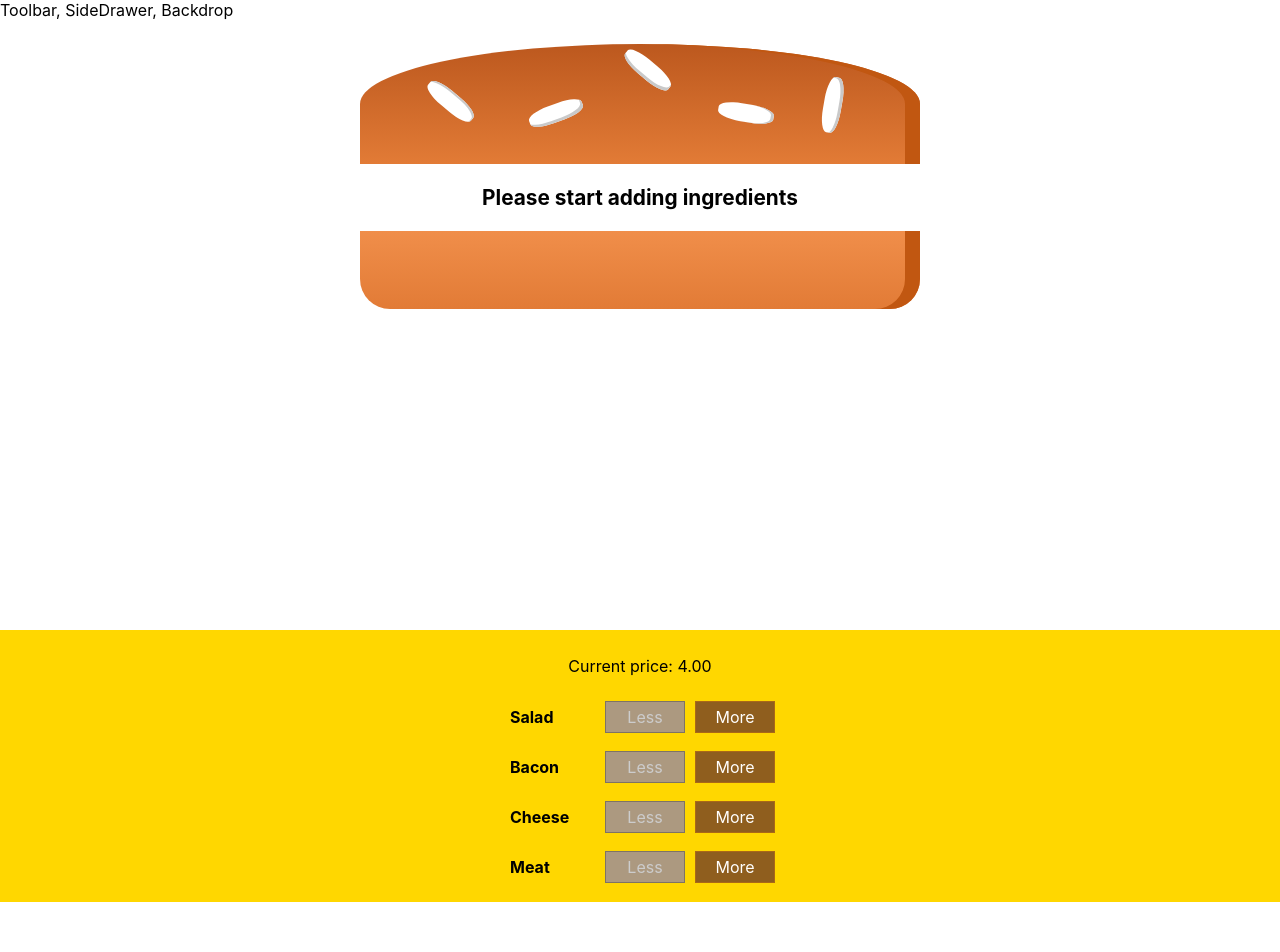
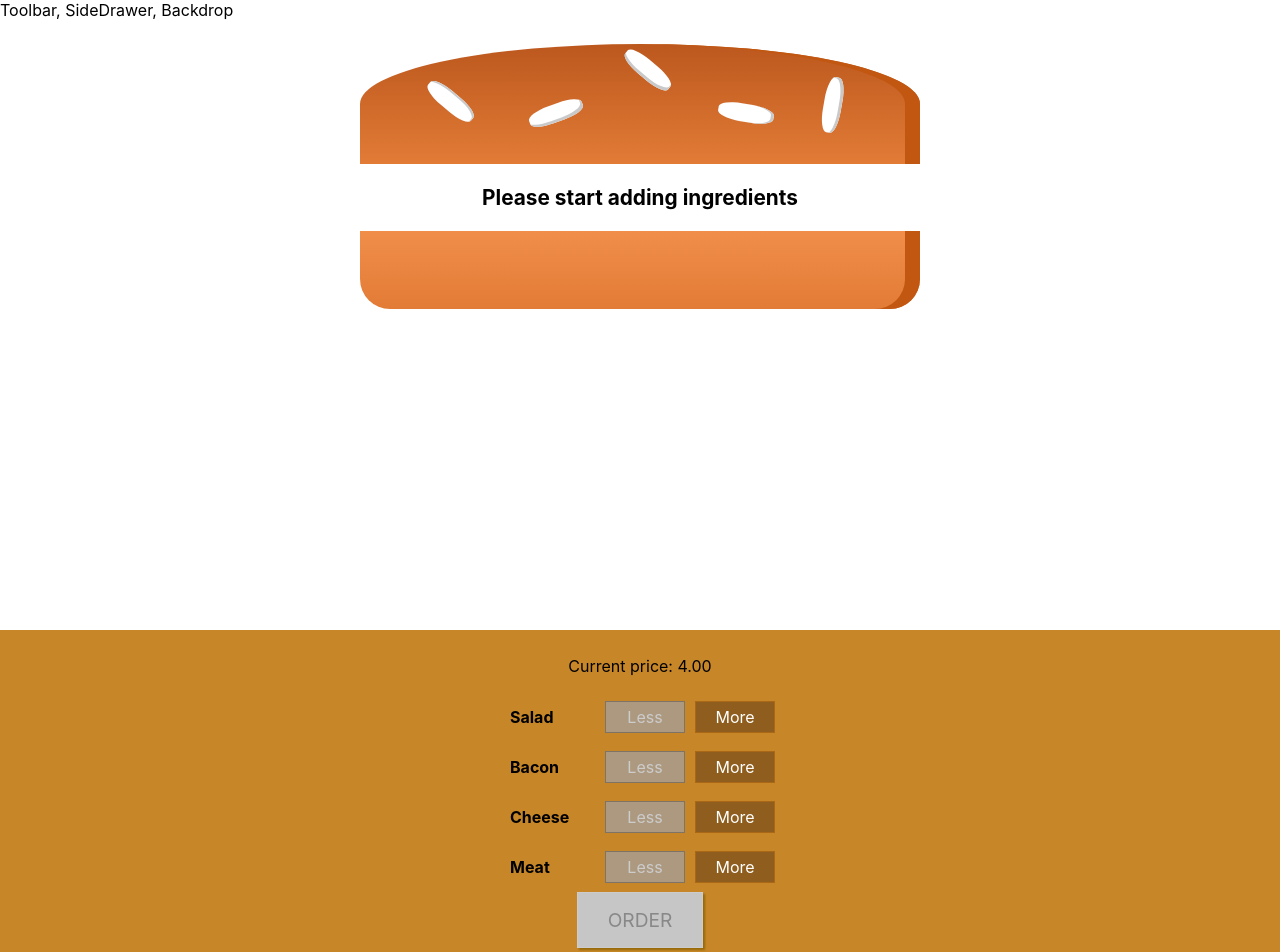
Before and after one commit to IvanHrushevich/react_burger-builder, a React (Create React App) app: page / in a window 1280 px wide. Shown: the top 952 px of the page. Before the commit the page ends 902 px from the top, so only its background shows below. Built offline with nearby package versions, Linux system fonts and the light colour scheme.

Commit message:
Add purchasable button

```diff
--- a/src/components/Burger/BuildControls/BuildControls.js
+++ b/src/components/Burger/BuildControls/BuildControls.js
@@ -22,6 +22,9 @@
         removed={() => props.ingredientRemoved(ctrl.type)}
       />
     ))}
+    <button disabled={!props.purchasable} className={classes.OrderButton}>
+      ORDER
+    </button>
   </div>
 );
 
--- a/src/components/Burger/BuildControls/BuildControls.module.css
+++ b/src/components/Burger/BuildControls/BuildControls.module.css
@@ -1,6 +1,6 @@
 .BuildControls {
   width: 100%;
-  background-color: gold;
+  background-color: #c78728;
   display: flex;
   flex-flow: column;
   align-items: center;
@@ -8,3 +8,45 @@
   margin: auto;
   padding: 10px 0;
 }
+
+.OrderButton {
+  background-color: #dad735;
+  outline: none;
+  cursor: pointer;
+  border: 1px solid #966909;
+  color: #966909;
+  font-family: inherit;
+  font-size: 1.2em;
+  padding: 15px 30px;
+  box-shadow: 2px 2px 2px #966909;
+}
+
+.OrderButton:hover,
+.OrderButton:active {
+  background-color: #a0db41;
+  border: 1px solid #966909;
+  color: #966909;
+}
+
+.OrderButton:disabled {
+  background-color: #c7c6c6;
+  cursor: not-allowed;
+  border: 1px solid #ccc;
+  color: #888888;
+}
+
+.OrderButton:not(:disabled) {
+  animation: enable 0.3s linear;
+}
+
+@keyframes enable {
+  0% {
+    transform: scale(1);
+  }
+  60% {
+    transform: scale(1.1);
+  }
+  100% {
+    transform: scale(1);
+  }
+}
--- a/src/containers/BurgerBuilder/BurgerBuilder.js
+++ b/src/containers/BurgerBuilder/BurgerBuilder.js
@@ -19,8 +19,16 @@
       cheese: 0,
       meat: 0
     },
-    totalPrice: 4
+    totalPrice: 4,
+    purchasable: false
   };
+
+  updatePurchaseState(ingredients) {
+    const sum = Object.values(ingredients).reduce((acc, curr) => acc + curr, 0);
+
+    console.log(sum);
+    this.setState({ purchasable: sum > 0 });
+  }
 
   addIngredientHandler = type => {
     const updatedAmount = this.state.ingredients[type] + 1;
@@ -34,6 +42,8 @@
       ingredients: updatedIngredients,
       totalPrice: updatedPrice
     });
+
+    this.updatePurchaseState(updatedIngredients);
   };
 
   removeIngredientHandler = type => {
@@ -53,6 +63,8 @@
       ingredients: updatedIngredients,
       totalPrice: updatedPrice
     });
+
+    this.updatePurchaseState(updatedIngredients);
   };
 
   render() {
@@ -71,6 +83,7 @@
           ingredientAdded={this.addIngredientHandler}
           ingredientRemoved={this.removeIngredientHandler}
           disabled={disabledInfo}
+          purchasable={this.state.purchasable}
           price={this.state.totalPrice}
         />
       </Aux>
```
